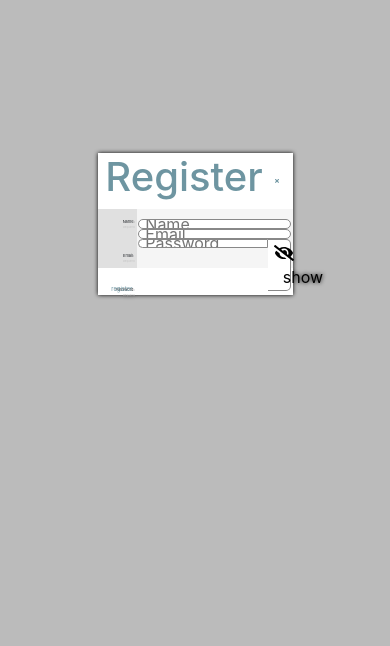
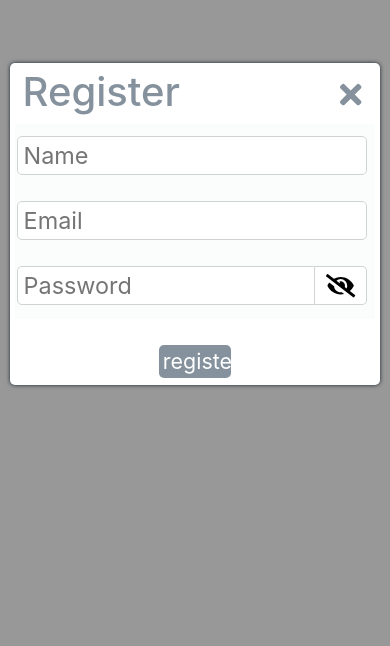
Before and after one commit to Yan-Black/RS-Lang, a React app: page /Statistic in a window 390 px wide. Shown: the part 198-844 px from the top of the page. Built offline with nearby package versions, Linux system fonts and the light colour scheme.

Commit message:
feat: add responsibility, errors handler

```diff
--- /dev/null
+++ b/src/components/Authorization/Loader/index.tsx
@@ -0,0 +1,10 @@
+import * as React from 'react';
+import Spinner from 'react-bootstrap/Spinner';
+
+const Loader: React.FC = () => (
+  <Spinner animation="border" role="status">
+    <span className="sr-only">Loading...</span>
+  </Spinner>
+);
+
+export default Loader;
--- a/src/components/Authorization/index.scss
+++ b/src/components/Authorization/index.scss
@@ -1,28 +1,45 @@
+$wrapper: rgba(0, 0, 0, 0.404);
+$form-wrapper: #FFF;
+$font: #FFF;
+$labels-background: #F4F6F7;
+$inputs-background: #FBFCFC;
+$inputs-border: #D0D3D4;
+$header-buttons: #85929E;
+$drop-shadow: #17202A;
+
 .auth-wrapper {
   width: 100%;
   height: 100vh;
-  background-color: rgba(128, 128, 128, 0.533);
+  background-color: $wrapper;
   display: flex;
   flex-direction: column;
   align-items: center;
   justify-content: center;
   user-select: none;
+}
+
 .auth-form-block-wrapper {
   width: 50%;
   border-radius: 5px;
-    filter: drop-shadow(0 0 2px black);
+  background-color: $form-wrapper;
+  padding: 5px;
+  filter: drop-shadow(0 0 2px $drop-shadow);
+}
+
 .auth-header, .auth-footer, .auth-error {
   width: 100%;
   display: flex;
   justify-content: space-between;
-      background-color: #fff;
-      color: rgb(110, 149, 161);
+  background-color: $form-wrapper;
+  color: $header-buttons;
   padding: 0 2vw;
+}
+
 .auth-close, .auth-reg-but {
   border: none;
   background: none;
   outline: none;
-        color: rgb(110, 149, 161);
+  color: $header-buttons;
   font-size: 1.5vw;
   transition: .1s;
   &:focus {
@@ -35,26 +52,43 @@
     opacity: 0.4;
   }
 }
-    }
-  }
+
 .auth-footer {
   justify-content: center;
   padding: .5vw 0;
-    z-index: 1;
+}
+
+.auth-error {
+  display: flex;
+  align-items: center;
+  justify-content: center;
+  padding: 1vw 0;
+}
+
+.auth-error-list {
+  list-style: none;
+  text-align: center;
+  padding: 0;
+}
+
 .auth-reg-but {
-      background-color: rgb(110, 149, 161);
-      color: #fff;
+  background-color: $header-buttons;
+  color: $font;
   border-radius: 5px;
   font-size: 1.2vw;
+  height: 2vw;
+  width: 20%;
+  padding: 0 1vw;
 }
-  }
+
 .auth-form-wrapper {
   display: flex;
   width: 100%;
   height: 15vw;
-    background-color: rgb(245, 245, 245);
-    z-index: 2;
+  background-color: $form-wrapper;
+  font-size: 1vw;
 }
+
 .auth-labels {
   display: flex;
   flex-direction: column;
@@ -63,50 +97,57 @@
   height: 100%;
   width: 20%;
   padding: 2.5vw .5vw 1vw;
-    font-size: 1vw;
-    background-color: rgb(224, 224, 224);
+  background-color: $labels-background;
+}
+
 .auth-tip {
   font-size: .7vw;
-      color: rgb(194, 194, 194);
+  color: $header-buttons;
   text-align: right;
 }
-  }
+
 .auth-form {
   height: 100%;
   width: 80%;
-    color: #fff;
+  background-color: $inputs-background;
+  color: $font;
+}
+
 .auth-reg-form {
   display: flex;
-      padding: 2.5vw .5vw;
+  padding: 2.5vw 2vw 2.5vw .5vw;
   flex-direction: column;
   justify-content: space-between;
   align-items: center;
   height: 100%;
   width: 100%;
+}
+
 input {
   width: 100%;
   height: 2.5vw;
   border-radius: 5px;
   text-indent: 1vw;
   outline: none;
-        border: .5px solid rgb(136, 136, 136);
+  border: .5px solid $inputs-border;
 }
+
 #password {
   border-radius: 5px 0 0 5px;
-        width: 85%;
-      }
-    }
-  }
+  width: 90%;
 }
 
 .auth-password {
   display: flex;
   width: 100%;
+}
+
 .auth-show {
-    width: 15%;
+  width: 10%;
+  height: 2.5vw;
   border-radius: 0 5px 5px 0;
-    background-color: #fff;
-    border: .5px solid rgb(136, 136, 136);
+  background-color: $font;
+  border: .5px solid $inputs-border;
   border-left: none;
   outline: none;
   user-select: none;
@@ -119,4 +160,94 @@
     background-color: rgb(245, 245, 245);
   }
 }
+
+@media (max-width: 1024px) {
+  .auth-labels {
+    padding: 2.5vw .5vw 2vw;
+    label {
+      margin-bottom: 0;
     }
+  }
+
+  .auth-close {
+    font-size: 2vw;
+  }
+
+  .auth-reg-but {
+    font-size: 1.5vw;
+    height: 2.5vw;
+  }
+}
+
+@media (max-width: 768px) {
+  .auth-form-block-wrapper {
+    width: 80%;
+  }
+
+  .auth-form-wrapper {
+    font-size: 2.5vw;
+    height: 30vw;
+  }
+
+  .auth-reg-form {
+    padding: 3vw 2vw 3.5vw .5vw;
+  }
+
+  .auth-tip {
+    font-size: 1.5vw;
+  }
+
+  input, .auth-show {
+    height: 5vw;
+  }
+
+  .auth-close {
+    font-size: 4vw;
+  }
+
+  .auth-reg-but {
+    font-size: 2.5vw;
+    height: 4.5vw;
+  }
+}
+
+@media (max-width: 640px) {
+  .auth-form-block-wrapper {
+    width: 95%;
+  }
+
+  .auth-labels {
+    display: none;
+  }
+
+  .auth-form-wrapper {
+    font-size: 6vw;
+    height: 50vw;
+  }
+
+  .auth-form {
+    width: 100%;
+  }
+
+  input, .auth-show {
+    height: 10vw;
+  }
+
+  #password {
+    width: 85%;
+  }
+
+  .auth-show {
+    width: 15%;
+  }
+
+
+  .auth-close {
+    font-size: 8vw;
+  }
+
+  .auth-reg-but {
+    font-size: 5.5vw;
+    height: 8.5vw;
+  }
+}
--- a/src/components/Authorization/index.tsx
+++ b/src/components/Authorization/index.tsx
@@ -5,15 +5,24 @@ import { useForm } from 'react-hook-form';
 import { FontAwesomeIcon } from '@fortawesome/react-fontawesome';
 import { faTimes, faEye, faEyeSlash } from '@fortawesome/free-solid-svg-icons';
 import {
-  passRegex, passErrorMessage, createUser, loginUser,
+  passRegex,
+  emailRegex,
+  nameErrorMessage,
+  emailErrorMessage,
+  passErrorMessage,
+  createUser,
+  loginUser,
 } from 'constants/athorization-constants';
 import { State } from 'models';
 import { User } from './models';
+import Loader from './Loader';
 import './index.scss';
 
 const Authorization: React.FC = () => {
   const { register, handleSubmit, errors } = useForm();
+  const loading = useSelector((state: State) => state.engPuzzleLoading.isLoading);
   const token = useSelector((state: State) => state.authToken.token);
+  const apiError = useSelector((state: State) => state.authErrors.error);
   const [logged, setLogged] = useState(false);
   const [open, setOpen] = useState(true);
   const [type, setType] = useState('password');
@@ -22,7 +31,7 @@ const Authorization: React.FC = () => {
   const onSubmit = (user: User) => (
     logged
       ? loginUser(user, dispatch)
-      : createUser(user, setLogged)
+      : createUser(user, dispatch, setLogged)
   );
   const inputTypeHandler = () => (type === 'password' ? setType('text') : setType('password'));
   return (
@@ -64,14 +73,20 @@ const Authorization: React.FC = () => {
                 name="name"
                 id="name"
                 placeholder="Name"
-                ref={register({ required: true })}
+                ref={register({
+                  required: true,
+                  minLength: 3,
+                })}
               />
               <input
                 type="email"
                 name="email"
                 id="email"
                 placeholder="Email"
-                ref={register({ required: true })}
+                ref={register({
+                  required: true,
+                  pattern: emailRegex,
+                })}
               />
               <div className="auth-password">
                 <input
@@ -79,7 +94,10 @@ const Authorization: React.FC = () => {
                   name="password"
                   id="password"
                   placeholder="Password"
-                  ref={register({ pattern: passRegex })}
+                  ref={register({
+                    required: true,
+                    pattern: passRegex,
+                  })}
                 />
                 <button
                   type="button"
@@ -91,15 +109,22 @@ const Authorization: React.FC = () => {
                   ) : (
                     <FontAwesomeIcon icon={faEye} />
                   )}
-                  &nbsp;&nbsp;
-                  <span>show</span>
                 </button>
               </div>
             </form>
           </div>
         </div>
         <div className="auth-error">
-          <p>{errors.password && passErrorMessage}</p>
+          {loading ? (
+            <Loader />
+          ) : (
+            <ul className="auth-error-list">
+              <li>{errors.name && nameErrorMessage}</li>
+              <li>{errors.email && emailErrorMessage}</li>
+              <li>{errors.password && passErrorMessage}</li>
+              <li>{apiError}</li>
+            </ul>
+          )}
         </div>
         <div className="auth-footer">
           <button
--- a/src/constants/athorization-constants/index.ts
+++ b/src/constants/athorization-constants/index.ts
@@ -1,31 +1,57 @@
 import { User } from 'components/Authorization/models';
-import { setUserToken } from 'containers/Authorisation/actions';
+import { setUserToken, addApiError } from 'containers/Authorisation/actions';
 import { ActionAuth } from 'containers/Authorisation/models';
+import { showLoader, hideLoader } from 'containers/Games/EnglishPuzzle/GameBlock/GameBoard/Loader/actions';
 
-export const passRegex = /^[^\\s](?=.{8,}$)(?=[^_]*[A-Z])(?=.*[a-z])(?=.*[0-9])/;
+export const passRegex = /^(?=.*\d)(?=.*[a-z])(?=.*[A-Z])(?=.*[^a-zA-Z0-9])(?!.*\s).{8,15}$/;
+export const emailRegex = /^\w+([.-]?\w+)*@\w+([.-]?\w+)*(\.\w{2,3})+$/;
+export const nameErrorMessage = 'Поле Name не должно быть пустым';
+export const emailErrorMessage = 'Введите корректный email';
 export const passErrorMessage = 'Пароль должен содержать не менее 8 символов, как минимум одну прописную букву, одну заглавную букву, одну цифру и один спецсимвол из +-_@$!%*?&#.,;:[]{}';
 const regUrl = 'https://afternoon-falls-25894.herokuapp.com/users';
 const tokenUrl = 'https://afternoon-falls-25894.herokuapp.com/signin';
 
-export const createUser = async (
+export const createUser = (
   user: User,
+  dispatch: React.Dispatch<ActionAuth>,
   setLogged: React.Dispatch<React.SetStateAction<boolean>>,
-): Promise<void> => {
-  await fetch(regUrl, {
+): void => {
+  dispatch(showLoader());
+  fetch(regUrl, {
     method: 'POST',
     headers: {
       Accept: 'application/json',
       'Content-Type': 'application/json',
     },
     body: JSON.stringify(user),
+  })
+    .then((res) => {
+      if (res.ok) {
+        setLogged(true);
+        dispatch(hideLoader());
+        return res.json();
+      }
+      return Promise.reject(res);
+    })
+    .catch((e) => {
+      dispatch(hideLoader());
+      switch (e.status) {
+        case 417: dispatch(addApiError('user with this e-mail exists'));
+          break;
+        case 422: dispatch(addApiError('password contains invalid value'));
+          break;
+        case 404: dispatch(addApiError('Couldnt find a(an) user with current email'));
+          break;
+        default: dispatch(addApiError('some server error occures'));
+      }
     });
-  setLogged(true);
 };
 
 export const loginUser = async (
   user: User,
   dispatch: React.Dispatch<ActionAuth>,
 ): Promise<void> => {
+  try {
     const rawResponse = await fetch(tokenUrl, {
       method: 'POST',
       headers: {
@@ -36,4 +62,7 @@ export const loginUser = async (
     });
     const resp = await rawResponse.json();
     dispatch(setUserToken(resp.token));
+  } catch (e) {
+    dispatch(addApiError(e));
+  }
 };
--- a/src/containers/Authorisation/actions.ts
+++ b/src/containers/Authorisation/actions.ts
@@ -14,3 +14,8 @@ export const setUserRefreshToken = (refreshToken: string): ActionAuth => ({
 export const removeUserToken = (): ActionAuth => ({
   type: ActionType.REMOVE_TOKEN,
 });
+
+export const addApiError = (unregistred: string): ActionAuth => ({
+  type: ActionType.ADD_API_ERROR_MESSAGE,
+  payload: unregistred,
+});
--- a/src/containers/Authorisation/constants.ts
+++ b/src/containers/Authorisation/constants.ts
@@ -2,4 +2,5 @@ export enum ActionType {
   SET_TOKEN = 'SET_TOKEN',
   SET_REFRESH_TOKEN = 'SET_REFRESH_TOKEN',
   REMOVE_TOKEN = 'REMOVE_TOKEN',
+  ADD_API_ERROR_MESSAGE = 'ADD_API_ERROR_MESSAGE',
 }
--- a/src/containers/Authorisation/models.ts
+++ b/src/containers/Authorisation/models.ts
@@ -1,6 +1,10 @@
 export interface InitialStateAuth {
   token: string;
   refreshToken: string;
+}
+
+export interface InitialStateApiErrors {
+  error: string;
 }
 
 export interface ActionAuth {
--- a/src/models/state/index.ts
+++ b/src/models/state/index.ts
@@ -1,6 +1,7 @@
 export interface State {
   app;
   authToken;
+  authErrors;
   audioCallPage;
   audioCallLevel;
   audioCallRound;
--- a/src/store/index.tsx
+++ b/src/store/index.tsx
@@ -18,6 +18,7 @@ import {
   currWordsReducer, answerReducer, statisticReducer, modalReducer,
 } from 'containers/Games/AudioCall/reducer';
 import authTokenReducer from 'containers/Authorisation/authReducer';
+import authErrorsReducer from 'containers/Authorisation/authErrorsReducer';
 import appReducer from '../containers/App/reducer';
 import btnsReducer from '../containers/Games/EnglishPuzzle/HeaderBlock/HintButtons/btnsReducer';
 import wordsReducer from '../containers/Games/EnglishPuzzle/HeaderBlock/SettingsBlock/wordsReducer';
@@ -29,6 +30,7 @@ import collectionReducer from '../containers/Games/EnglishPuzzle/GameBlock/GameB
 const rootReducer = combineReducers({
   app: appReducer,
   authToken: authTokenReducer,
+  authErrors: authErrorsReducer,
   audioCallPage: pageReducer,
   audioCallLevel: levelReducer,
   audioCallRound: roundReducer,
```
Also changed, not shown: src/containers/Authorisation/authErrorsReducer.ts (added, +22 -0 lines). Lines whose indentation alone changed are shown as unchanged.
